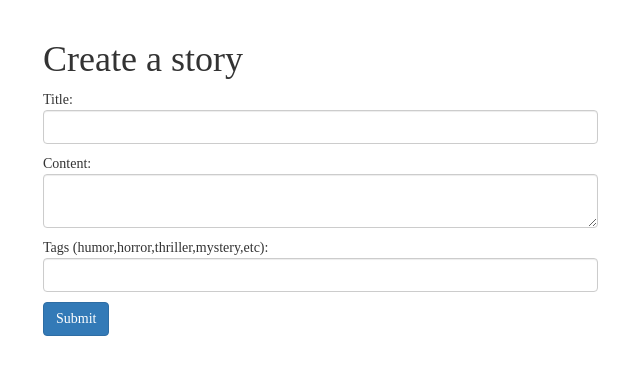
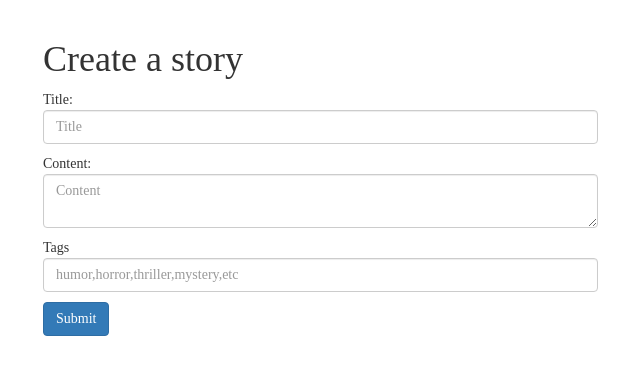
Before and after one commit to JiaqiGao/CJ3, a Flask app: page /create in a window 1280 px wide. Shown: the part 52-427 px from the top of the page, without its empty margins (27-667 px from the left). Run offline with Flask 2, Linux system fonts and the light colour scheme; the visitor is signed in with stand-in values (Sample User, id 1); some libraries are stand-ins or nearby versions; some web fonts are replaced.

Commit message:
Add placeholders to inputs

```diff
--- a/templates/create.html
+++ b/templates/create.html
@@ -8,17 +8,17 @@
 <form action="/create" method="POST">
     <div class="row">
         <div class="col-md-6">
-            <p>Title: <input type="text" class="form-control" name="title" maxlength="50" required></p>
+            <p>Title: <input type="text" class="form-control" name="title" maxlength="50" placeholder="Title" required></p>
         </div>
     </div>
     <div class="row">
         <div class="col-md-6">
-            <p>Content: <textarea class="form-control" name="content" maxlength="140" required></textarea></p>
+            <p>Content: <textarea class="form-control" name="content" maxlength="140" placeholder="Content" required></textarea></p>
         </div>
     </div>
 <div class="row">
         <div class="col-md-6">
-        <p>Tags (humor,horror,thriller,mystery,etc): <input type="text" class="form-control" name="tags"></p>
+        <p>Tags <input type="text" class="form-control" name="tags" placeholder="humor,horror,thriller,mystery,etc"></p>
         </div>
     </div>
     <div class="row">
--- a/templates/login.html
+++ b/templates/login.html
@@ -9,12 +9,12 @@
 <form method="POST" action="/login">
     <div class="row">
         <div class="col-md-6">
-            <p>Username: <input class="form-control" type="text" name="username" required></p>
+            <p>Username: <input class="form-control" type="text" name="username" placeholder="Username" required></p>
         </div>
     </div>
     <div class="row">
         <div class="col-md-6">
-            <p>Password: <input class="form-control" type="password" name="pass" required></p>
+            <p>Password: <input class="form-control" type="password" name="pass" placeholder="Password" required></p>
         </div>
     </div>
     <br>
```
Also changed, not shown: templates/register.html (+4 -4 lines).
